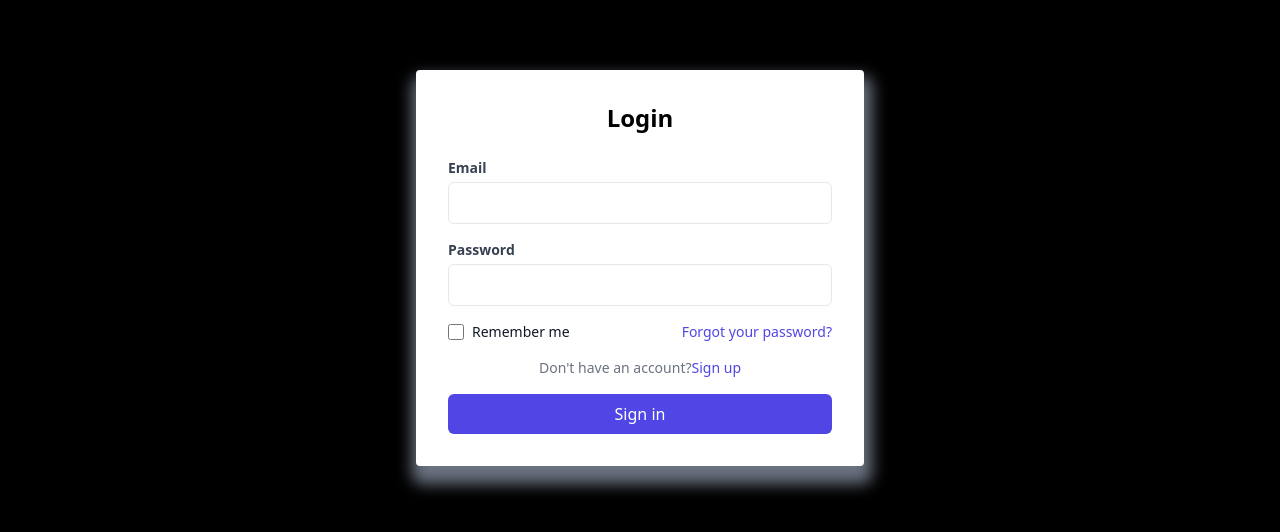
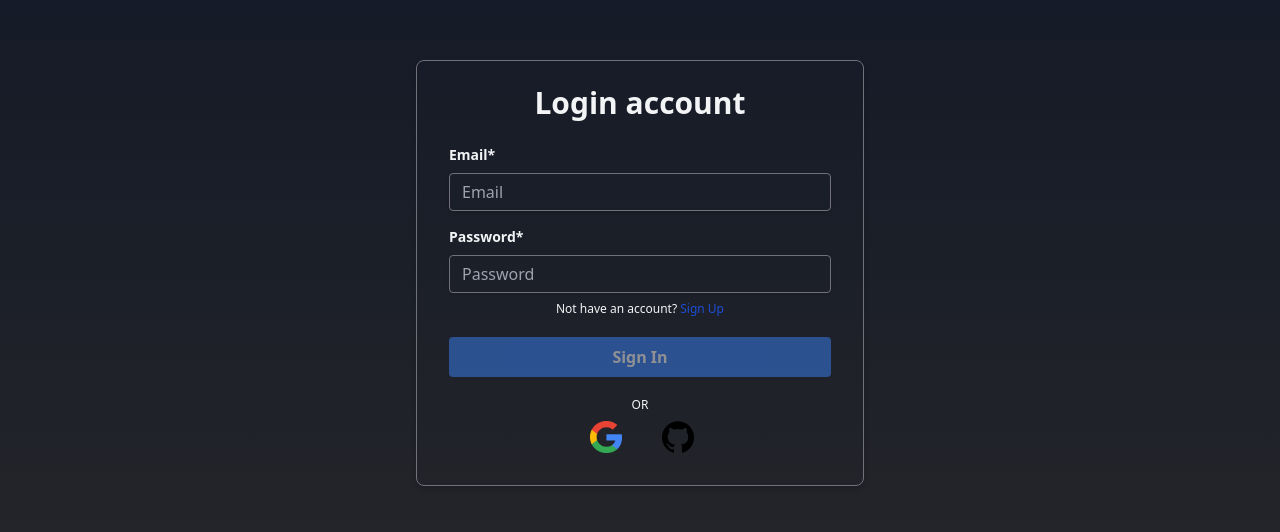
Before and after one commit to Adityakr3/Uber-Clone, a React (Vite) app in the folder frontend/: page /userlogin in a window 1280 px wide. Shown: the part 132-664 px from the top of the page. Built offline with nearby package versions, Linux system fonts and the light colour scheme.

Commit message:
TRY : enhance user login form with validation, error handling, and captcha integration

```diff
--- a/frontend/src/pages/user/UserLogin.jsx
+++ b/frontend/src/pages/user/UserLogin.jsx
@@ -1,79 +1,200 @@
-import React , {useState} from 'react'
-import '../../App.css'
-import { Link } from 'react-router-dom'
+import React, { useState } from 'react'
+import { Link, useNavigate } from 'react-router-dom'
+import Recaptcha from '../../captcha/ReCAPTCHA';
+import { ToastContainer } from 'react-toastify';
+import google from '../../assets/icons/google.png'
+import github from '../../assets/icons/github.png'
+import { toast } from 'react-toastify';
+import 'react-toastify/dist/ReactToastify.css';
 const UserLogin = () => {
-    const [username, setUsername] = useState('')
-    const [password, setPassword] = useState('')
-    const [data , setData] = useState({})
-    const handleSubmit = (e) => {
-        e.preventDefault()
-        setData({
-            username,
-            password
-        })
-        console.log(data)
-        setUsername('')
-        setPassword('')
+    const [formData, setFormData] = useState({
+        fullName: {
+            firstName: '',
+            lastName: ''
+        },
+        email: '',
+        password: ''
+    });
+    const [errors, setErrors] = useState({
+        firstName: '',
+        lastName: '',
+        email: '',
+        password: ''
+    });
+
+
+    const [captchaToken, setCaptchaToken] = useState(null);
+    const [isChecked, setIsChecked] = useState(false);
+    const navigate = useNavigate();
+    const validateField = (id, value) => {
+        let error = '';
+        switch (id) {
+            case 'firstName':
+                if (value.length <= 2) {
+                    error = `${id} is too short`;
+                }
+                break;
+            case 'lastName':
+                if (value.length < 1) {
+                    error = `${id} is too short`;
+                }
+                break;
+            case 'email':
+                if (!value.match(/^[^\s@]+@[^\s@]+\.[^\s@]+$/)) {
+                    error = 'please Enter a valid email';
+                }
+                break;
+            case 'password':
+                if (value.length < 6) {
+                    error = 'Password is too short (minimum 6 characters)';
+                }
+                break;
+            default:
+                break;
+        }
+        return error;
+    };
+
+    const handleInputChange = (e) => {
+        const { id, value } = e.target;
+
+        // Validate field
+        const error = validateField(id, value);
+        setErrors(prev => ({
+            ...prev,
+            [id]: error
+        }));
+
+        // Update form data
+        if (id === 'firstName' || id === 'lastName') {
+            setFormData(prev => ({
+                ...prev,
+                fullName: {
+                    ...prev.fullName,
+                    [id]: value
+                }
+            }));
+        } else {
+            setFormData(prev => ({
+                ...prev,
+                [id]: value
+            }));
+        }
+    };
+
+    const handleSubmit = async (e) => {
+        e.preventDefault();
+
+        // Basic validation
+        if (!formData.fullName.firstName  || !formData.fullName.lastName || !formData.email || !formData.password) {
+            toast.error("Please fill in all fields");
+            return;
         }
 
+        // Captcha and terms validation
+        if (!captchaToken) {
+            toast.error("Please verify the captcha");
+            return;
+        }
+        if (!isChecked) {
+            toast.error("Please accept the terms");
+            return;
+        }
+
+        try {
+            const response = await fetch('http://localhost:4444/users/register', {
+                method: 'POST',
+                headers: {
+                    'Content-Type': 'application/json',
+                },
+                body: JSON.stringify(formData)
+            });
+
+            const data = await response.json();
+
+            if (response.ok) {
+                toast.success("Registration successful!");
+                localStorage.setItem('token', data.token);
+                navigate('/userlogin');
+            } else {
+                toast.error(data.message || "Registration failed");
+            }
+        } catch (error) {
+            console.error('Registration error:', error);
+            toast.error("Registration failed. Please try again.");
+        }
+    };
+
     return (
-        <div className="flex items-center justify-center min-h-screen bg-black-100">
-            <div className="w-full max-w-md p-8 space-y-6 bg-white rounded  shadow-gray-500 shadow-spread">
-                <h2 className="text-2xl font-bold text-center">Login</h2>
-                <form className="space-y-4">
-                    <div>
-                        <h1 className="block text-sm font-bold text-gray-700">Email</h1>
+        <div className='h-screen overflow-hidden text-gray-100 bg-gradient-to-t from-zinc-800 to-gray-900'>
+            <form onSubmit={handleSubmit} className="max-w-md mx-auto px-8 py-6 my-[15%] rounded-lg shadow-md border-[.5px] border-zinc-500">
+                <h2 className="text-3xl text-center font-bold mb-6">Login  account</h2>
+                <div className="mb-4">
+                    <label className="block text-gray-100   text-sm font-bold mb-2" htmlFor="email">
+                        Email*
+                    </label>
                     <input
+                        value={formData.email}
+                        onChange={handleInputChange}
+                        autoComplete="off"
+                        className={`bg-transparent shadow appearance-none rounded w-full py-2 px-3 text-gray-100 border-[.5px] ${errors.email ? 'border-red-500' : 'border-zinc-500'
+                        } leading-tight focus:outline-none focus:shadow-outline`}
+                        id="email"
                         type="email"
-                            className="w-full bg-transparent px-3 py-2 mt-1 border rounded-md focus:outline-none focus:ring focus:ring-indigo-400"
-                            required
-                            value={username}
-                            onChange={(e) => setUsername(e.target.value)}
+                        placeholder="Email"
                     />
+                      {errors.email && (
+                            <div className='w-44 text-start'>
+                                <p className="text-red-500 font-bold text-[10px] italic mt-1">{errors.email}</p>
+                            </div>
+                        )}
                 </div>
                 <div>
-                        <label className="block text-sm font-bold text-gray-700">Password</label>
+                    <label className="block text-gray-100    text-sm font-bold mb-2" htmlFor="password">
+                        Password*
+                    </label>
                     <input
+                        value={formData.password}
+                        onChange={handleInputChange}
+                        autoComplete="off"
+                        className={`bg-transparent shadow appearance-none rounded w-full py-2 px-3 text-gray-100 border-[.5px] ${errors.password ? 'border-red-500' : 'border-zinc-500'
+                        } leading-tight focus:outline-none focus:shadow-outline`}
+                        id="password"
                         type="password"
-                            className="w-full px-3 py-2 mt-1 border rounded-md focus:outline-none focus:ring focus:ring-indigo-400"
-                            required
-                            value={password}
-                            onChange={(e)=>{
-                                setPassword(e.target.value)
-                            }}
+                        placeholder="Password"
                     />
+                       {errors.password && (
+                            <div className='w-54 text-start'>
+                                <p className="text-red-500 font-bold text-[10px] italic mt-1">{errors.password}</p>
                             </div>
-                    <div className="flex items-center justify-between">
-                        <div className="flex items-center">
-                            <input
-                                type="checkbox"
-                                className="w-4 h-4 text-indigo-600 border-gray-300 rounded focus:ring-indigo-500"
-                            />
-                            <label className="ml-2 text-sm text-gray-900">Remember me</label>
-                        </div>
-                        <div className="text-sm">
-                            <a href="#" className="text-indigo-600 hover:text-indigo-500">
-                                Forgot your password?
-                            </a>
-                        </div>
-                    </div>
-                    <p className="text-sm text-gray-500 text-center">
-                        Don't have an account?
-                        <Link to="/usersignUp" className="text-indigo-600 hover:text-indigo-500">
-                            Sign up
-                        </Link>
-                    </p>
-                    <button
-                        onClick={handleSubmit}
-                        type="submit"
-                        className="w-full px-4 py-2 text-white bg-indigo-600 rounded-md hover:bg-indigo-700 focus:outline-none focus:ring-2 focus:ring-offset-2 focus:ring-indigo-500"
-                    >
-                        Sign in
-                    </button>
-                </form>
-            </div>
+                        )}
                 </div>
 
+                <div className='flex items-center text-center justify-center mt-2'>
+                    <p className='text-xs' > Not have an account? <Link to={'/usersignUp'} className='text-xs text-[#1d4ed8]'>Sign Up</Link></p>
+                </div>
+
+                <div className="flex items-center justify-between mt-5">
+                    <button
+                        type="submit"
+                        className={`${!captchaToken || !isChecked || !formData.email || !formData.password ||   formData.fullName.firstName.length <= 2 || formData.fullName.lastName.length <= 1 ? 'opacity-50 cursor-not-allowed' : 'opacity-100'} bg-blue-500 hover:bg-blue-700 text-white text-center font-bold py-2 px-4 rounded focus:outline-none focus:shadow-outline w-96 transition-opacity`}
+                        disabled={!captchaToken || !isChecked || !formData.email || !formData.password ||   formData.fullName.firstName.length <= 2 || formData.fullName.lastName.length <= 1}
+                    >
+                        Sign In
+                    </button>
+                </div>
+
+
+                <div className='flex justify-center w-full items-center mt-5'>
+                    <span className='text-xs' > OR </span>
+                </div>
+                <div className='w-full gap-9 justify-center flex items-center py-2'>
+                    <Link className='text-xs text-[#1d4ed8]'><img src={google} alt="Arrow Icon" className="ml-1 w-8 h-8" /> </Link>
+                    <Link className='text-xs text-[#1d4ed8]'><img src={github} alt="Arrow Icon" className="ml-1 w-8 h-8" /> </Link>
+                </div>
+            </form>
+            <ToastContainer />
+        </div>
     )
 }
 
```
Lines whose indentation alone changed are shown as unchanged.
